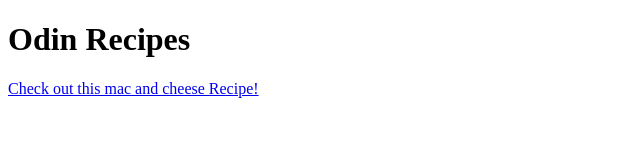
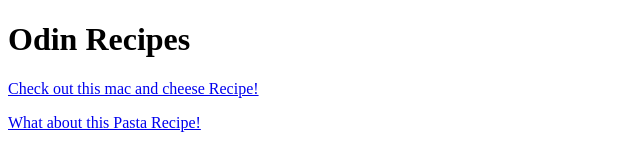
Before and after one commit to MechanicalMan21/odin-recipes, a plain HTML site: page index.html in a window 1280 px wide. Shown: the whole page, without its empty margins (0-640 px from the left). Drawn offline with Linux system fonts and the light colour scheme.

Commit message:
Add new pasta page
Add a new pasta page with just a link that takes you back to home page.
Home page now takes you to the new pasta page.

Pasta page only has home so far

```diff
--- a/index.html
+++ b/index.html
@@ -11,6 +11,11 @@
         Check out this mac and cheese Recipe!
     </a>
 
+    <p>
+        <a href = "recipes/pasta.html">
+            What about this Pasta Recipe!
+        </a>
+    </p>
 
 </body>
 </html>
```
Also changed, not shown: recipes/pasta.html (added, +11 -0 lines), recipes/images/241920-easy-homemade-pasta-dough-ddmfs-4x3-c7172fe3104e43868f928c077d3a3397.webp (added).
